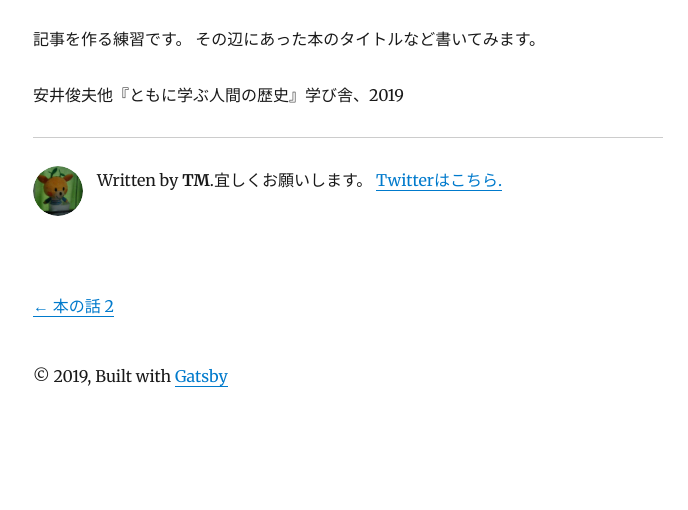
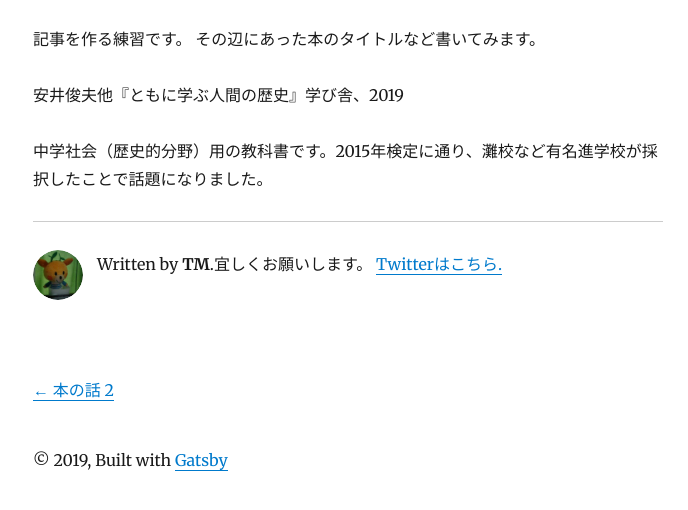
Before and after one commit to tmegu/tesmt-blog, a Gatsby site: page /4_books/ in a window 1280 px wide. Shown: the part 170-680 px from the top of the page, without its empty margins (292-980 px from the left). Built offline with nearby package versions, Linux system fonts and the light colour scheme; Gatsby itself is replaced by a stand-in of ours; some packages are replaced by stand-ins of ours.

Commit message:
Update index.md

```diff
--- a/content/blog/4_books/index.md
+++ b/content/blog/4_books/index.md
@@ -8,3 +8,5 @@ description: "『ともに学ぶ人間の歴史』"
 その辺にあった本のタイトルなど書いてみます。
 
 安井俊夫他『ともに学ぶ人間の歴史』学び舎、2019
+
+中学社会（歴史的分野）用の教科書です。2015年検定に通り、灘校など有名進学校が採択したことで話題になりました。
```
